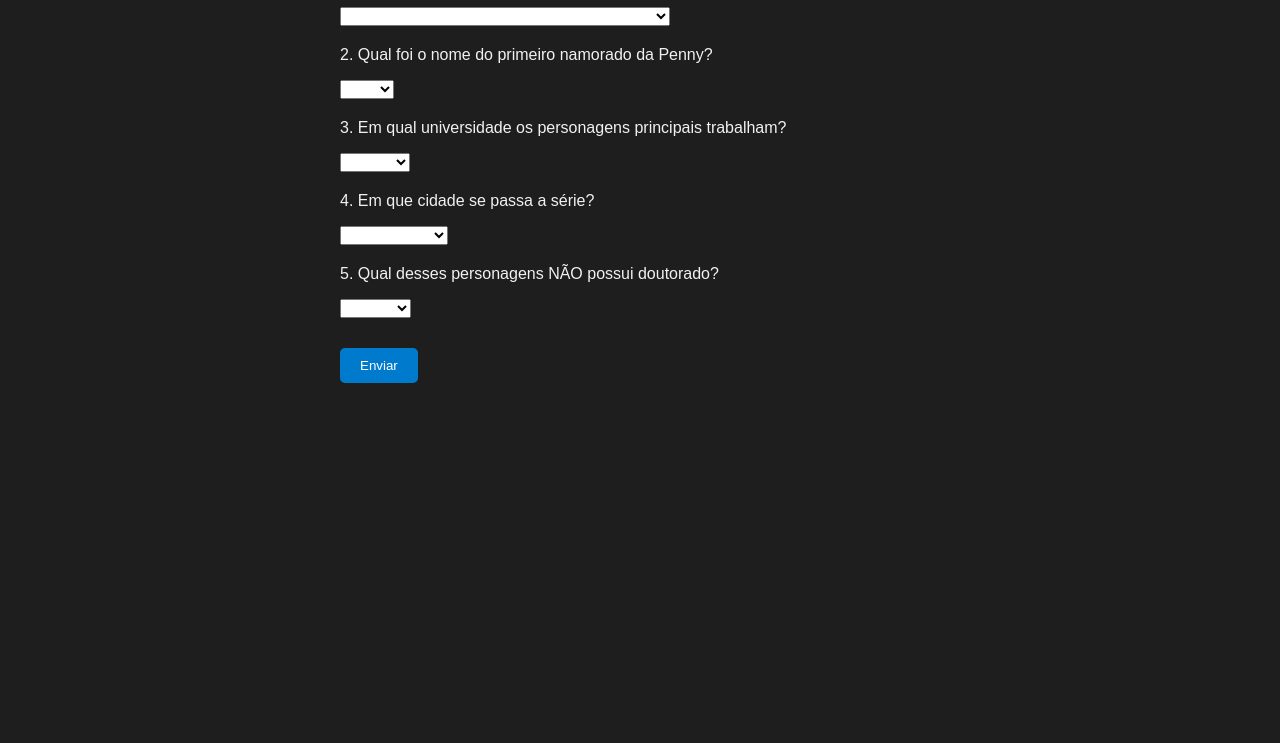
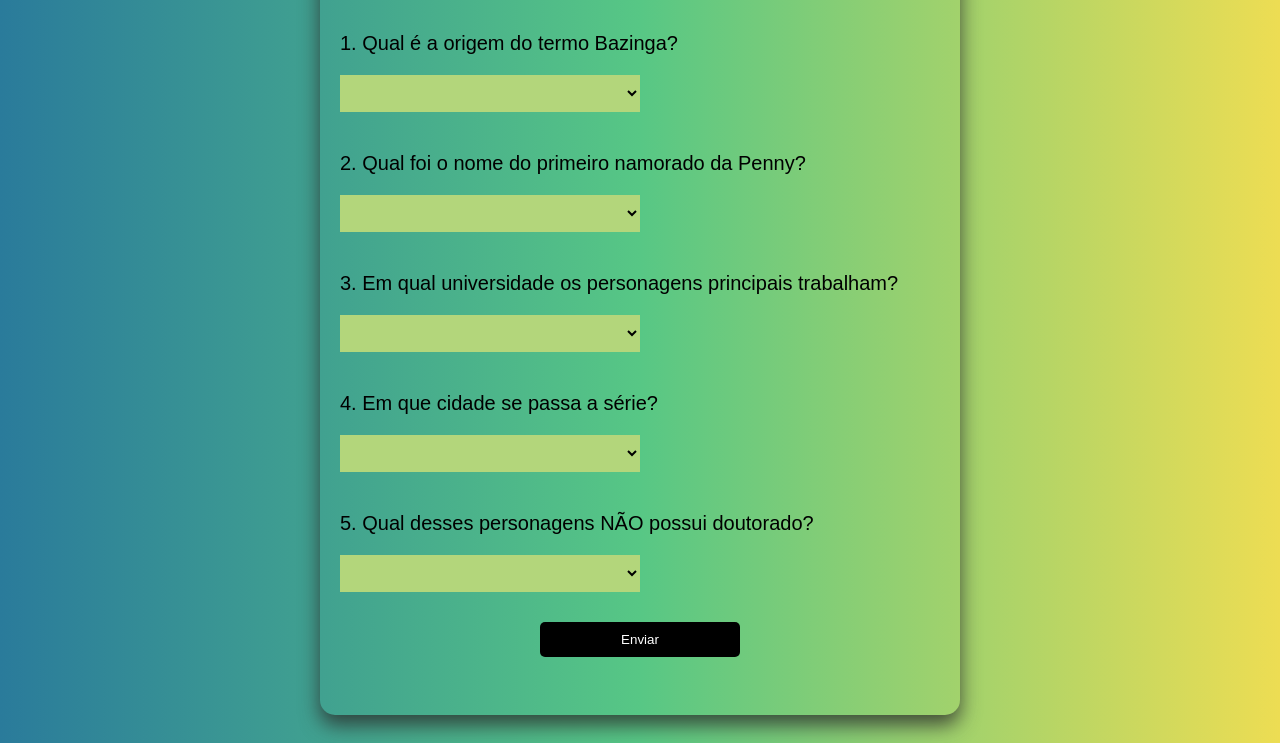
Before and after one commit to Rayanagmss/quiz-js, a plain HTML site: page index.html in a window 1280 px wide. Shown: the part 135-878 px from the top of the page. Before the commit the page ends 800 px from the top, so only its background shows below. Drawn offline with Linux system fonts and the light colour scheme.

Commit message:
estilizado

```diff
--- a/index.html
+++ b/index.html
@@ -13,7 +13,7 @@
             <p>
                 1. Qual é a origem do termo Bazinga?
             </p>
-            <select id="q1">
+            <select class="select" id="q1">
                 <option value="Escolha"></option>
                 <option value="A">Sheldon Inventou</option>
                 <option value="B">Veio de um programa infantil</option>
@@ -26,7 +26,7 @@
             <p>
                 2. Qual foi o nome do primeiro namorado da Penny?
             </p>
-            <select id="q2">
+            <select class="select" id="q2">
                 <option value="Escolha"></option>
                 <option value="A">Mike</option>
                 <option value="B">Doug</option>
@@ -39,7 +39,7 @@
             <p>
                 3. Em qual universidade os personagens principais trabalham?
             </p>
-            <select id="q3">
+            <select class="select" id="q3">
                 <option value="Escolha"></option>
                 <option value="A">MIT</option>
                 <option value="B">Caltech</option>
@@ -52,7 +52,7 @@
             <p>
                 4. Em que cidade se passa a série?
             </p>
-            <select id="q4">
+            <select class="select" id="q4">
                 <option value="Escolha"></option>
                 <option value="A">San Francisco</option>
                 <option value="B">Pasadena</option>
@@ -65,7 +65,7 @@
             <p>
                 5. Qual desses personagens NÃO possui doutorado?
             </p>
-            <select id="q5">
+            <select class="select" id="q5">
                 <option value="Escolha"></option>
                 <option value="A">Raj</option>
                 <option value="B">Leonard</option>
@@ -74,7 +74,7 @@
             </select>
         </div>
 
-        <button onclick="corrigirQuiz()">Enviar</button>
+       <span> <button onclick="corrigirQuiz()">Enviar</button></span>
         <p class="result" id="resultado"></p>
     </div>
 </body>
--- a/style.css
+++ b/style.css
@@ -1,16 +1,27 @@
-body{
+body {
     font-family: Arial, sans-serif;
-    background-color: #1e1e1e;
-    color: #f1f1f1;
+    background: #2A7B9B;
+    background: linear-gradient(90deg, rgba(42, 123, 155, 1) 0%, rgba(87, 199, 133, 1) 50%, rgba(237, 221, 83, 1) 100%);
     padding: 20px;
+    font-size: 20px;
+    color: black;
 }
 
-.quiz-container{
+.quiz-container {
     max-width: 600px;
     margin: auto;
+    display: flex;
+    justify-content: center;
+    flex-direction: column;
+    padding: 20px;
+    box-shadow: 0 10px 20px rgb(43, 41, 41, 0.8);
+    border-radius: 15px;
+    align-items: left;
+
+
 }
 
-h1{
+h1 {
     text-align: center;
 }
 
@@ -18,22 +29,41 @@ h1{
     margin-bottom: 20px;
 }
 
-.result{
+.result {
     font-weight: bold;
     margin-top: 20px;
     font-size: 18px;
 }
 
-button{
+button {
     margin-top: 10px;
     padding: 10px 20px;
-    background-color: #007acc;
+    background-color: #000000;
     color: white;
     border: none;
     cursor: pointer;
     border-radius: 5px;
+    width: 200px;
 }
 
-button:hover{
-    background-color: #005fa3;
+span {
+    width: 100%;
+    display: flex;
+    flex-direction: row;
+    justify-content: center;
+
 }
+
+button:hover {
+    background-color: #161616;
+}
+
+.select {
+    border: none;
+    background: rgb(179, 214, 123);
+    padding: 10px;
+    transition: 0.4s;
+    outline: none;
+    width: 50%;
+
+}
```
Also changed, not shown: media.css (added).
